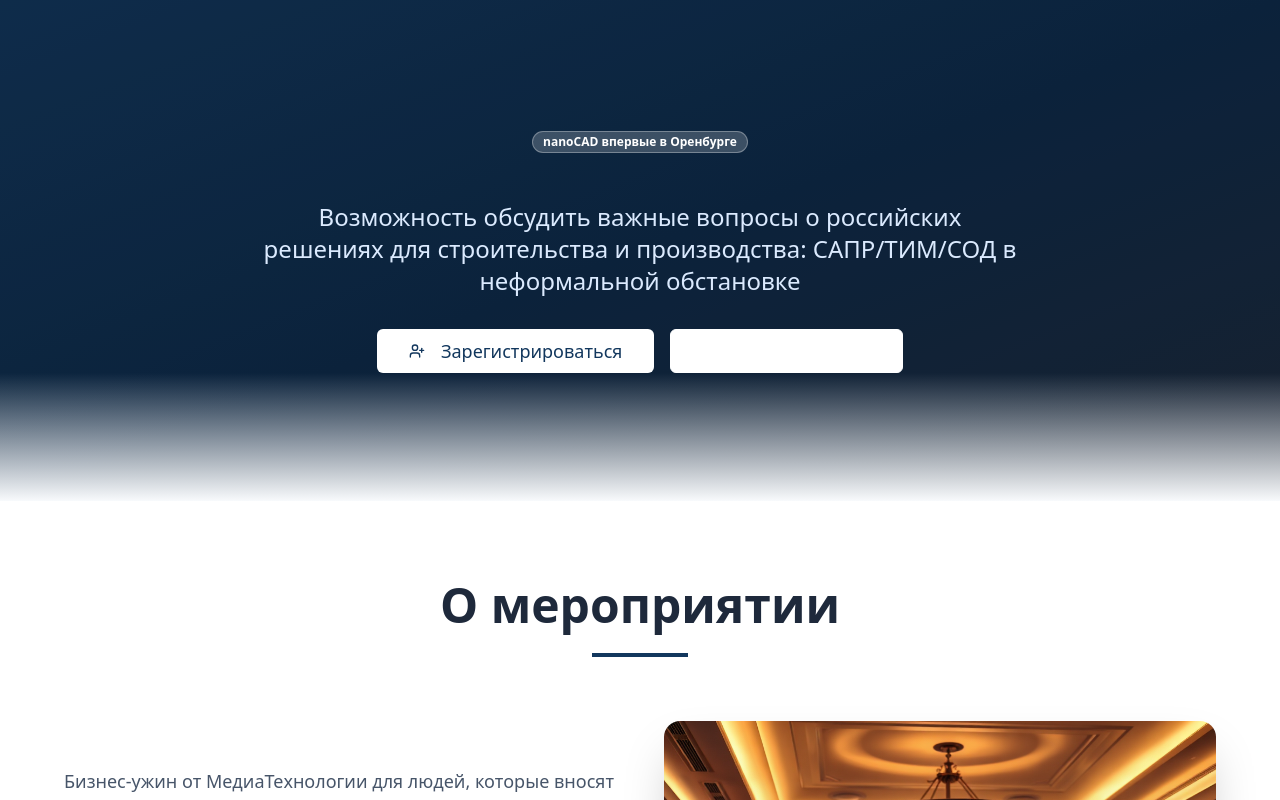
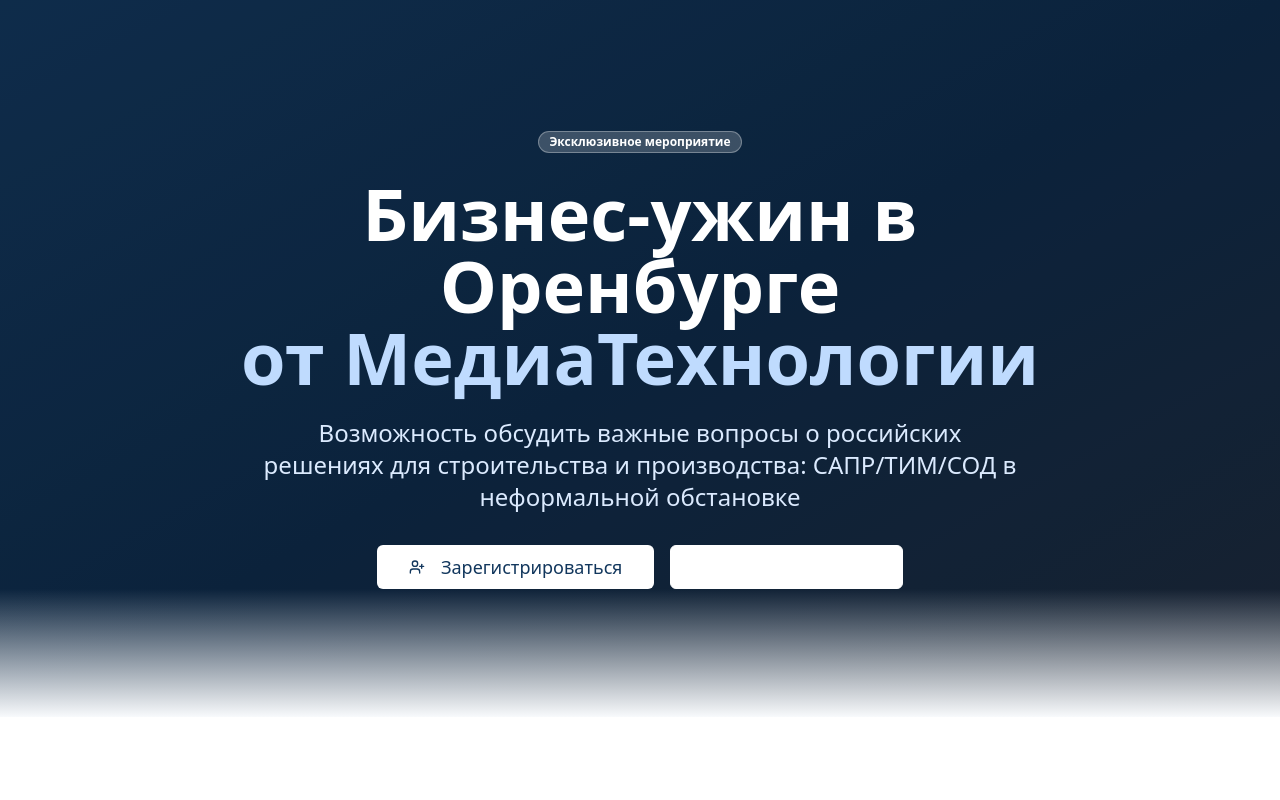
Before and after one commit to pr-poehali-dev/business-dinner-event-landing, a React (Vite) app: page / in a window 1280 px wide. Shown: the top 800 px of the page. Built offline with nearby package versions, Linux system fonts and the light colour scheme.

Commit message:
Обновление 1 компонентов (восстановлено из b5a3007)

```diff
--- a/src/pages/Index.tsx
+++ b/src/pages/Index.tsx
@@ -11,8 +11,13 @@ const Index = () => {
         <div className="absolute inset-0 bg-black/20"></div>
         <div className="relative container mx-auto px-6 py-24 lg:py-32">
           <div className="max-w-4xl mx-auto text-center text-white">
-            <Badge className="mb-6 bg-white/20 text-white border-white/30 hover:bg-white/30">nanoCAD впервые в Оренбурге </Badge>
-            <h1 className="text-4xl md:text-6xl lg:text-7xl font-bold mb-6 leading-tight"></h1>
+            <Badge className="mb-6 bg-white/20 text-white border-white/30 hover:bg-white/30">
+              Эксклюзивное мероприятие
+            </Badge>
+            <h1 className="text-4xl md:text-6xl lg:text-7xl font-bold mb-6 leading-tight">
+              Бизнес-ужин в Оренбурге<br />
+              <span className="text-blue-200">от МедиаТехнологии</span>
+            </h1>
             <p className="text-xl md:text-2xl mb-8 text-blue-100 max-w-3xl mx-auto leading-relaxed">
               Возможность обсудить важные вопросы о российских решениях для строительства и производства: САПР/ТИМ/СОД в неформальной обстановке
             </p>
@@ -76,7 +81,7 @@ const Index = () => {
                     <Icon name="MapPin" className="text-blue-600" size={24} />
                     <div>
                       <div className="font-semibold text-slate-800">Место</div>
-                      <div className="text-slate-600">Гостиница Hilton</div>
+                      <div className="text-slate-600">Гостиница Hilton </div>
                     </div>
                   </div>
                   <div className="flex items-center space-x-3">
```
